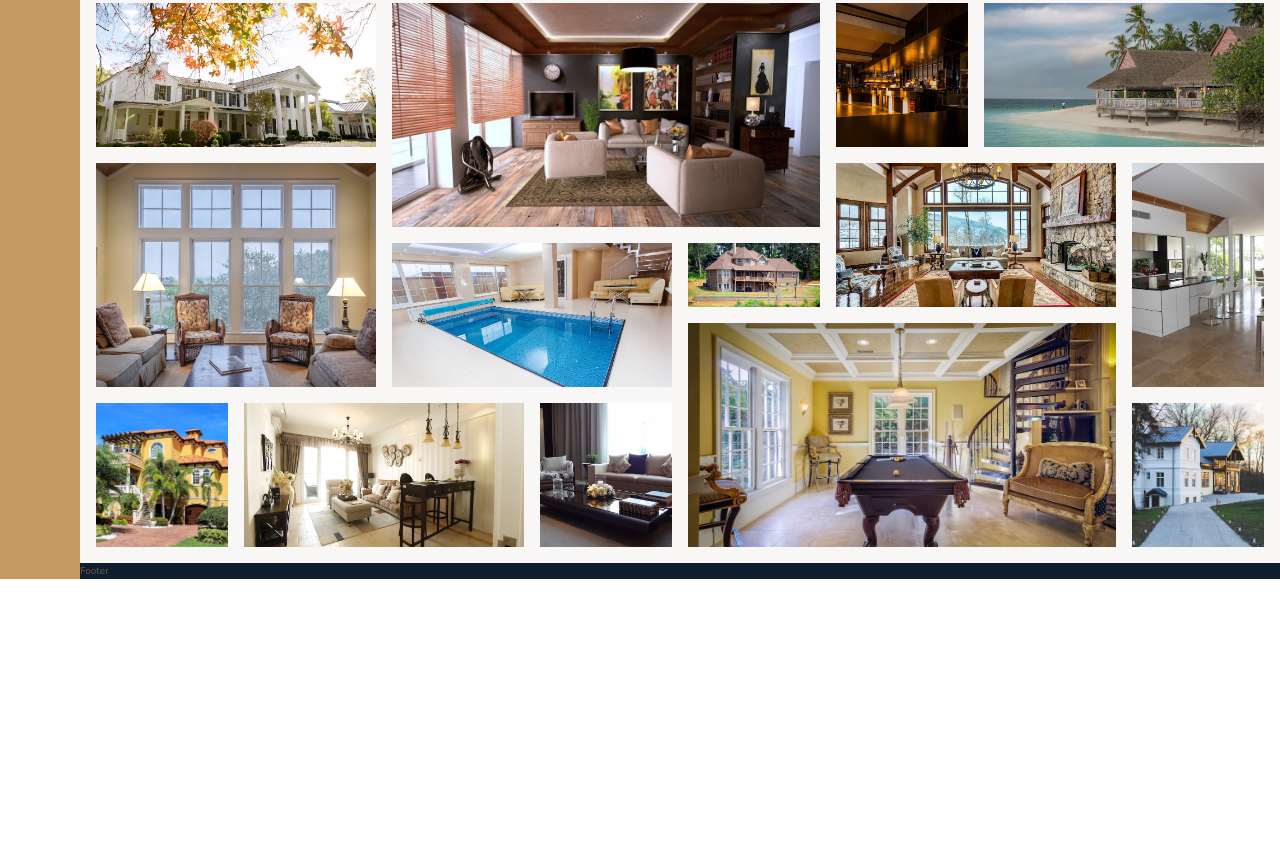
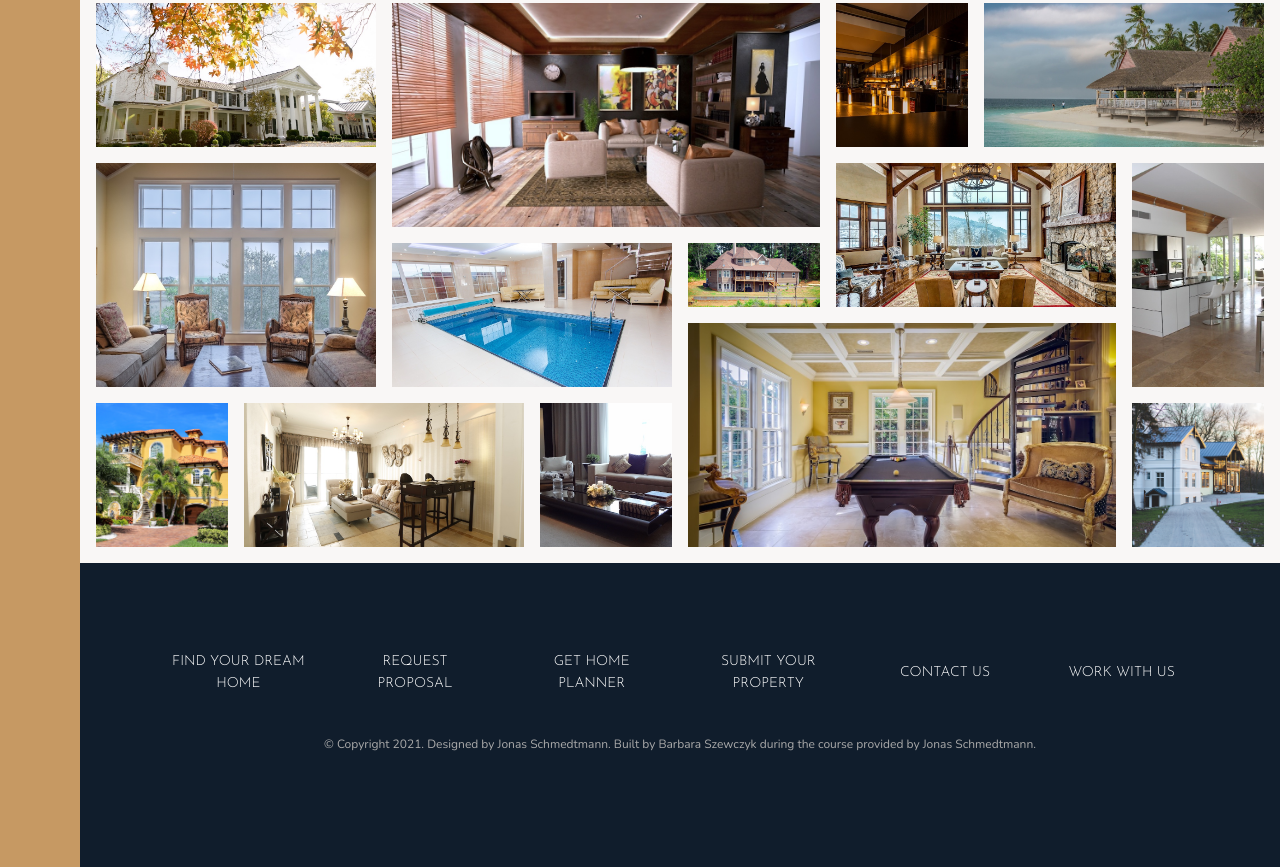
Before and after one commit to bhszewczyk/Nexter, a website: page index.html in a window 1280 px wide. Shown: the part 3040-3907 px from the top of the page. Before the commit the page ends 3619 px from the top, so only its background shows below. Drawn offline with nearby package versions, Linux system fonts and the light colour scheme.

Commit message:
Adds footer design

```diff
--- a/index.html
+++ b/index.html
@@ -278,6 +278,16 @@
       <figure class="gallery__item gallery__item--13"><img src="img/gal-13.jpeg" alt="" class="gallery__img"></figure>
       <figure class="gallery__item gallery__item--14"><img src="img/gal-14.jpeg" alt="" class="gallery__img"></figure>
     </section>
-    <footer class="footer">Footer</footer>
+    <footer class="footer">
+      <ul class="nav">
+        <li class="nav__item"><a href="#" class="nav__link">Find your dream home</a></li>
+        <li class="nav__item"><a href="#" class="nav__link">Request proposal</a></li>
+        <li class="nav__item"><a href="#" class="nav__link">Get home planner</a></li>
+        <li class="nav__item"><a href="#" class="nav__link">Submit your property</a></li>
+        <li class="nav__item"><a href="#" class="nav__link">Contact us</a></li>
+        <li class="nav__item"><a href="#" class="nav__link">Work with us</a></li>
+      </ul>
+      <p class="copyright">&copy; Copyright 2021. Designed by Jonas Schmedtmann. Built by Barbara Szewczyk during the course provided by Jonas Schmedtmann.</p>
+    </footer>
   </body>
 </html>
--- a/sass/_footer.scss
+++ b/sass/_footer.scss
@@ -1,4 +1,45 @@
 .footer {
   background-color: $color-secondary;
   grid-column: full-start/full-end;
+
+  padding: 8rem;
 }
+
+.nav {
+  list-style: none;
+
+  display: grid;
+  grid-template-columns: repeat(auto-fit, minmax(15rem, 1fr));
+  grid-gap: 2rem;
+
+  align-items: center;
+  justify-content: center;
+
+  &__link:link,
+  &__link:visited {
+    font-size: 1.4rem;
+    color: #fff;
+    font-family: $font-display;
+    text-decoration: none;
+    text-transform: uppercase;
+    padding: 0.8rem 1.2rem;
+    text-align: center;
+    display: block;
+
+    transition: all 0.2s;
+  }
+
+  &__link:hover,
+  &__link:active {
+    opacity: 0.6;
+    transform: translateY(-2px);
+  }
+}
+
+.copyright {
+  font-size: 1.2rem;
+  color: $color-grey-light-2;
+  text-align: center;
+  width: 70%;
+  margin: 3.2rem auto;
+}
```
Also changed, not shown: css/style.css.
